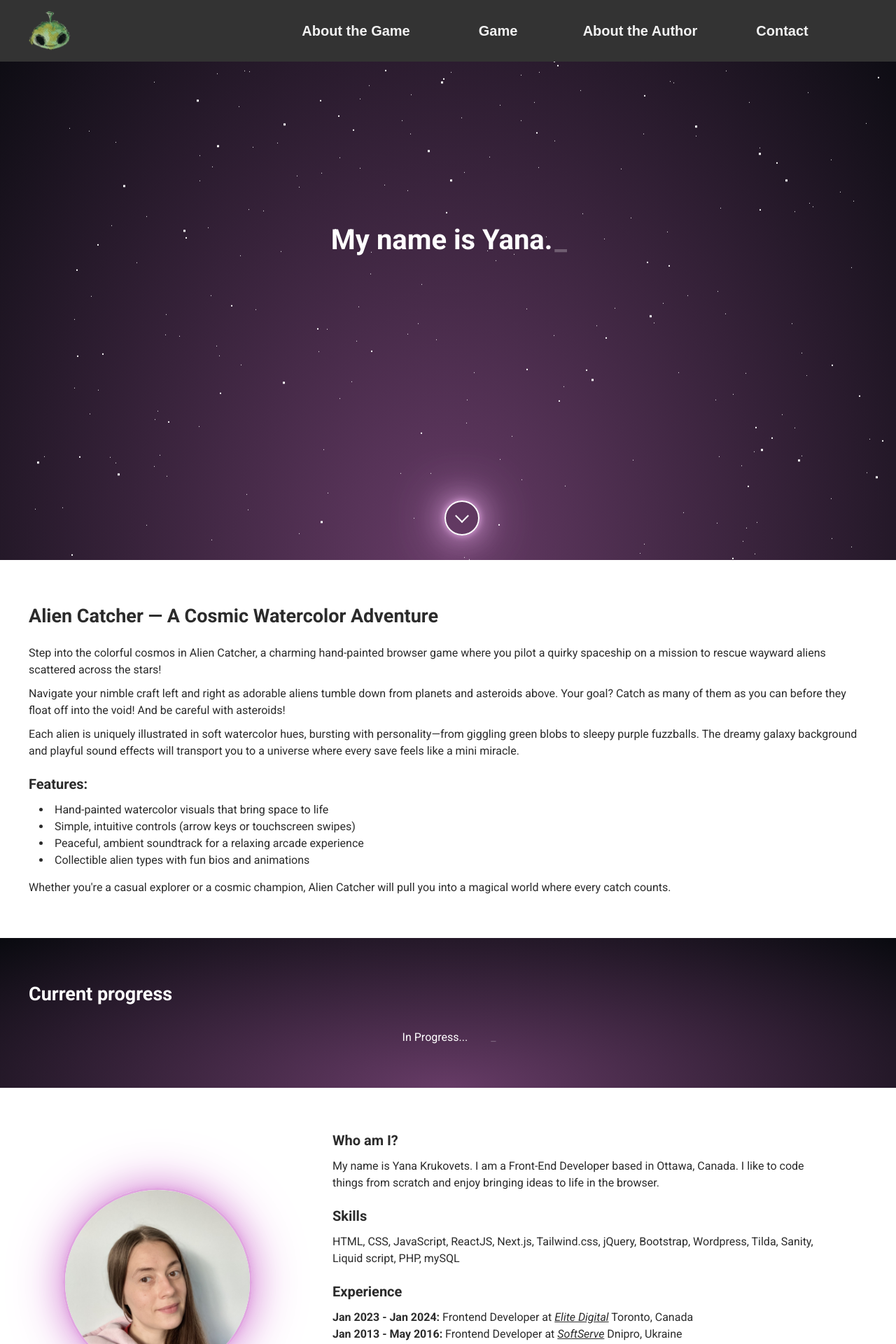
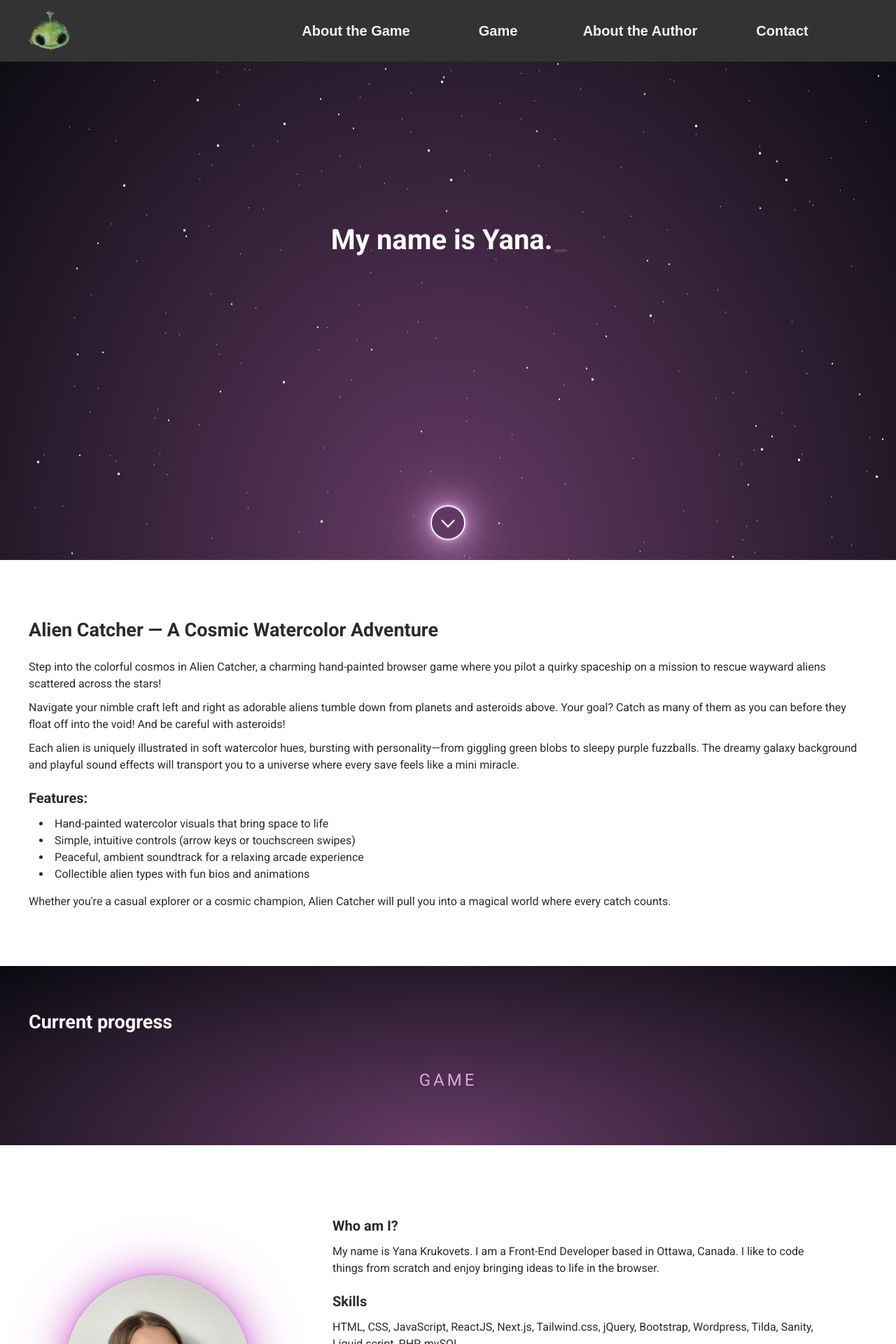
Before and after one commit to YanaKrukovets/aliencatcher, a Next.js app: page / in a window 1280 px wide. Shown: the top 1920 px of the page at 70% size. Built offline with nearby package versions, Linux system fonts and the light colour scheme; a web font is replaced by a local one.

Commit message:
game update

```diff
--- a/components/About.js
+++ b/components/About.js
@@ -6,7 +6,10 @@ import { AiFillInstagram } from "react-icons/ai";
 
 const About = () => {
   return (
-    <div id="about" className="about max-w-wrapper px-5 mx-auto font-roboto">
+    <div
+      id="about"
+      className="about max-w-wrapper px-5 mx-auto font-roboto py-[40px]"
+    >
       <div className="flex justify-between gap-2 pt-[20px] md:pt-[0px] md:flex-col max-w-[1100px] mx-auto">
         <div className="my-auto">
           <Image
--- a/components/AboutGame.js
+++ b/components/AboutGame.js
@@ -2,7 +2,8 @@ import React from "react";
 
 const AboutGame = () => {
   return (
-    <div id="aboutgame" className="py-[40px] font-roboto">
+    <div id="aboutgame" className="font-roboto py-[60px]">
+      <div>
         <div className="max-w-wrapper px-5 mx-auto py-[20px] max-w-[65%] md:max-w-full">
           <h2 className="pb-[10px] text-[27px]">
             <b>Alien Catcher — A Cosmic Watercolor Adventure</b>
@@ -20,9 +21,10 @@ const AboutGame = () => {
           </p>
           <p className="mt-[10px]">
             Each alien is uniquely illustrated in soft watercolor hues, bursting
-          with personality—from giggling green blobs to sleepy purple fuzzballs.
-          The dreamy galaxy background and playful sound effects will transport
-          you to a universe where every save feels like a mini miracle.
+            with personality—from giggling green blobs to sleepy purple
+            fuzzballs. The dreamy galaxy background and playful sound effects
+            will transport you to a universe where every save feels like a mini
+            miracle.
           </p>
 
           <h3 className="py-[10px] text-[20px] mt-[10px]">
@@ -30,8 +32,12 @@ const AboutGame = () => {
           </h3>
           <ul className="list-disc list-inside pl-[15px]">
             <li>Hand-painted watercolor visuals that bring space to life</li>
-          <li>Simple, intuitive controls (arrow keys or touchscreen swipes)</li>
-          <li>Peaceful, ambient soundtrack for a relaxing arcade experience</li>
+            <li>
+              Simple, intuitive controls (arrow keys or touchscreen swipes)
+            </li>
+            <li>
+              Peaceful, ambient soundtrack for a relaxing arcade experience
+            </li>
             <li>Collectible alien types with fun bios and animations</li>
           </ul>
           <p className="mt-[15px]">
@@ -40,6 +46,7 @@ const AboutGame = () => {
           </p>
         </div>
       </div>
+    </div>
   );
 };
 
--- a/components/HomeBanner.js
+++ b/components/HomeBanner.js
@@ -5,7 +5,6 @@ import { Typewriter } from "react-simple-typewriter";
 const HeaderBanner = () => {
   return (
     <>
-      <Navbar />
       <div className="max-w-inner xxxl:px-0">
         <div className="max-w-wrapper px-5 mx-auto">
           <div
--- a/components/Layout.js
+++ b/components/Layout.js
@@ -3,6 +3,7 @@ import Head from "next/head";
 import React, { useEffect, useState } from "react";
 import BackToTopButton from "../components/BackToTopButton";
 import HeaderBanner from "./HomeBanner";
+import Navbar from "./Navbar";
 
 import Footer from "./Footer";
 
@@ -23,9 +24,9 @@ export default function Layout({ children }) {
         <meta name="viewport" content="initial-scale=1.0, width=device-width" />
         <meta httpEquiv="X-UA-Compatible" content="IE=edge" />
 
-        <meta property="og:url" content="http://yanakrukovets.com/" />
+        <meta property="og:url" content="http://www.aliencatcher.com/" />
         <meta property="og:type" content="website" />
-        <meta property="og:title" content="Yana Krukovets Portfolio" />
+        <meta property="og:title" content="Yana Krukovets alien catcher game" />
         <meta
           property="og:description"
           content="Yana Krukovets. Front-end web developer. HTML, CSS, JavaScript, ReactJS, Next.js, Tailwind.css, jQuery,
@@ -34,8 +35,8 @@ export default function Layout({ children }) {
         <meta property="og:image" content="/images/og-image.png" />
 
         <meta name="twitter:card" content="summary_large_image" />
-        <meta property="twitter:domain" content="yanakrukovets.com" />
-        <meta property="twitter:url" content="https://www.yanakrukovets.com/" />
+        <meta property="twitter:domain" content="aliencatcher.com" />
+        <meta property="twitter:url" content="https://www.aliencatcher.com/" />
         <meta name="twitter:title" content="Yana Krukovets Portfolio" />
         <meta
           name="twitter:description"
@@ -44,7 +45,7 @@ export default function Layout({ children }) {
         />
         <meta
           name="twitter:image"
-          content="http://yanakrukovets.com/images/og-image.png"
+          content="https://www.aliencatcher.com/images/og-image.png"
         />
 
         <meta
@@ -60,14 +61,14 @@ export default function Layout({ children }) {
         <link
           rel="apple-touch-icon"
           sizes="57x57"
-          href="http://yanakrukovets.com/apple-touch-icon.png"
+          href="https://www.aliencatcher.com/apple-touch-icon.png"
         />
 
         <link rel="icon" href="/favicon.ico" />
-        <link rel="icon" href="https://www.yanakrukovets.com/favicon.ico" />
+        <link rel="icon" href="https://www.aliencatcher.com/favicon.ico" />
       </Head>
       <header className="max-w-inner">
-        <HeaderBanner />
+        <Navbar />
       </header>
       <main className={`verflow-x-hidden w-full text-black`} id="main">
         <a href="#main" className="skip-to-main-content-link">
--- a/components/Projects.js
+++ b/components/Projects.js
@@ -11,15 +11,12 @@ const Projects = () => {
         </h2>
 
         <div className="projects-container flex-disp">
-          <Typewriter
-            words={["In Progress..."]}
-            loop={true}
-            cursor
-            cursorStyle="_"
-            typeSpeed={120}
-            deleteSpeed={80}
-            delaySpeed={950}
-          />
+          <a class="my-work-btn sm:my-[20px]" href="/game">
+            <span></span>
+            <span></span>
+            <span></span>
+            <span></span>Game
+          </a>
         </div>
       </div>
     </div>
--- a/pages/game.js
+++ b/pages/game.js
@@ -1,4 +1,5 @@
 import Head from "next/head";
+import Image from "next/image";
 
 export default function Game() {
   return (
@@ -6,7 +7,20 @@ export default function Game() {
       <Head>
         <meta name="description" content="description" />
       </Head>
-      <div className="min-h-[72vh] flex flex-col justify-center items-center"></div>
+      <div className="flex flex-col justify-center items-center">
+        <div>
+          <Image
+            className="min-h-[100vh] backround-game"
+            src="/images/pages/game/background.png"
+            height={270}
+            width={270}
+            alt="space backround"
+          />
+          <div id="stars"></div>
+          <div id="stars2"></div>
+          <div id="stars3"></div>
+        </div>
+      </div>
     </>
   );
 }
--- a/pages/index.js
+++ b/pages/index.js
@@ -18,7 +18,9 @@ export default function Home(props) {
           content="Alien Catcher — A Cosmic Watercolor Adventure. Browser Game by Yana Krukovets. Front-End Web Developer | Portfolio. Ottawa, Canada"
         />
       </Head>
-
+      <div className="headerbanner">
+        <HeaderBanner />
+      </div>
       <div className="max-w-inner xxxl:px-0">
         <AboutGame />
         <Projects />
--- a/styles/components/_header.scss
+++ b/styles/components/_header.scss
@@ -1,3 +1,15 @@
+.headerbanner {
+  height: 100vh;
+
+  background: radial-gradient(ellipse at bottom, #663b66 0%, #090a0f 100%);
+  overflow: hidden;
+  font-style: normal;
+  font-weight: 700;
+  font-size: 16px;
+  line-height: 18px;
+  position: relative;
+}
+
 header {
   font-style: normal;
   font-weight: 700;
@@ -5,10 +17,6 @@ header {
   line-height: 18px;
   position: relative;
   z-index: 90;
-  height: 100vh;
-
-  background: radial-gradient(ellipse at bottom, #663b66 0%, #090a0f 100%);
-  overflow: hidden;
 
   nav {
     position: relative;
--- /dev/null
+++ b/styles/pages/_game.scss
@@ -0,0 +1,4 @@
+.backround-game {
+  width: auto;
+  min-height: 100vh;
+}
--- a/styles/styles.scss
+++ b/styles/styles.scss
@@ -12,5 +12,6 @@
 @import "./components/header";
 @import "./components/footer";
 @import "./components/home";
+@import "./pages/game";
 
 //pages
```
Also changed, not shown: public/images/pages/game/background.png (added), 1 other file (tests, documents, lock files or other folders). Lines whose indentation alone changed are shown as unchanged.
